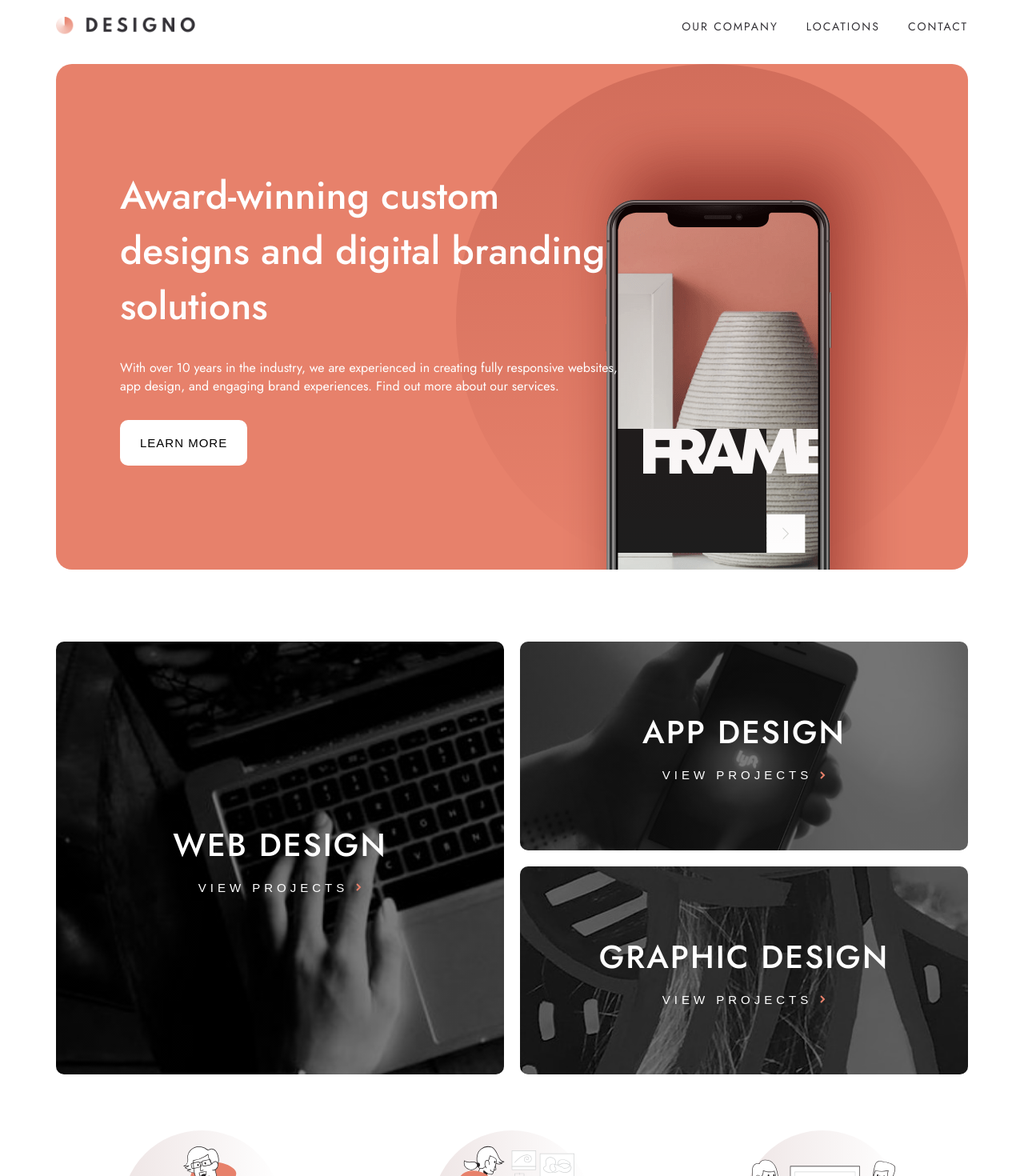
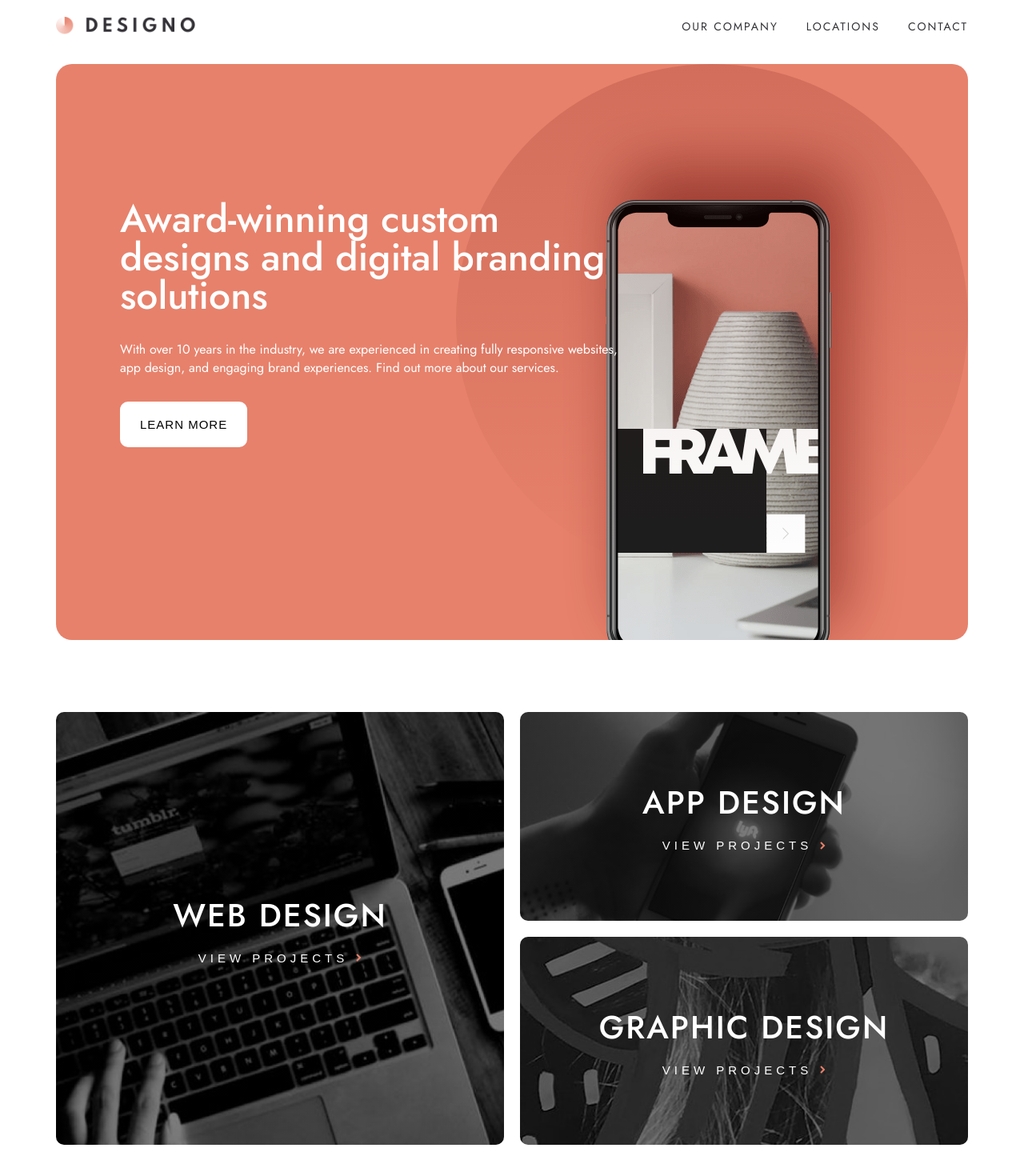
Before and after one commit to curlos/designo-agency-website, a Next.js app: page / in a window 1280 px wide. Shown: the top 1470 px of the page at 80% size. Built offline with nearby package versions, Linux system fonts and the light colour scheme.

Commit message:
Made circle backgrounds more responsive

```diff
--- a/components/CallToAction.js
+++ b/components/CallToAction.js
@@ -5,7 +5,9 @@ import { devices } from '../styles/media_queries'
 const Container = styled.div`
   border-radius: 20px;
   background-color: #E7816B;
-  background-image: url('/assets/shared/desktop/bg-pattern-three-circles.svg');
+  background-image: url('/assets/shared/desktop/bg-pattern-call-to-action.svg');
+  background-size: cover;
+  background-position: right center;
   padding: 60px 80px;
   color: #FFFFFF;
   display: flex;
@@ -23,6 +25,8 @@ const Container = styled.div`
     text-align: center;
     gap: 20px;
     margin-top: 170px;
+    margin-left: 40px;
+    margin-right: 40px;
   };
 
   @media ${devices.mobile} {
--- a/components/DesignType.js
+++ b/components/DesignType.js
@@ -46,6 +46,16 @@ const Container = styled.div`
 
   @media ${devices.tablet} {
     padding: 40px;
+
+    background-image:
+      linear-gradient(0deg, rgba(0, 0, 0, 0.5), rgba(0, 0, 0, 0.5)),
+      url('${props => props.mobileBgImage ? props.mobileBgImage :props.bgImage}');
+
+    &:hover, &:active {
+      background-image:
+        linear-gradient(0deg, rgba(231,129,107, 0.6), rgba(231,129,107, 0.6)),
+        url('${props => props.mobileBgImage ? props.mobileBgImage :props.bgImage}');
+    }
   };
 
   @media ${devices.mobile} {
@@ -76,7 +86,9 @@ const DesignType = ({ type }) => {
       case 'WEB DESIGN':
         return {
           name: 'WEB DESIGN',
-          bgImage: '/assets/home/desktop/image-web-design-small.jpg',
+          bgImage: '/assets/home/desktop/image-web-design-large.jpg',
+          mobileBgImage: '/assets/home/desktop/image-web-design-small.jpg',
+
           routerLink: '/web-design'
         }
       case 'APP DESIGN':
@@ -100,11 +112,11 @@ const DesignType = ({ type }) => {
     }
   }
 
-  const { name, bgImage, routerLink } = getDesignTypeInfo(type)
+  const { name, bgImage, mobileBgImage, routerLink } = getDesignTypeInfo(type)
 
   return (
     <Link href={`${routerLink}`} passHref>
-      <Container bgImage={bgImage}>
+      <Container bgImage={bgImage} mobileBgImage={mobileBgImage}>
         <InnerContainer>
           <h2>{name}</h2>
           <button>
--- a/components/HomeTopInfo.js
+++ b/components/HomeTopInfo.js
@@ -11,13 +11,22 @@ const Container = styled.div`
   border-radius: 20px;
   margin: 0px 70px;
   margin-top: 80px;
+  flex: 1;
+  height: 100%;
+
+  @media ${devices.tablet} {
+    margin-left: 40px;
+    margin-right: 40px;
+    background-position: 250% 110%, 50% 1300%;
+  }
 
 
   @media ${devices.mobile} {
     margin: 0px;
     border-radius: 0px;
     margin-top: 65px;
-    background-position: 100% 28%;
+    padding-bottom: 120px;
+    background-position: 0% 100%, 50% -170%;
   };
 `
 
@@ -25,10 +34,14 @@ const Wrapper = styled.div`
   margin-top: 40px;
   border-radius: 20px;
   padding: 130px 80px;
+  height: 100%;
 
   @media ${devices.tablet} {
     flex-direction: column;
     text-align: center;
+    padding: 50px 60px;
+    margin-top: 0px;
+
   };
 
   @media ${devices.mobile} {
@@ -47,6 +60,7 @@ const Left = styled.div`
   h2 {
     font-size: 48px;
     font-weight: 500;
+    line-height: 48px;
   };
 
   p {
@@ -57,6 +71,9 @@ const Left = styled.div`
   @media ${devices.tablet} {
     text-align: center;
     align-items: center;
+    width: 100%;
+    height: 100%;
+    margin-top: 60px;
   };
 
   @media ${devices.mobile} {
@@ -69,13 +86,6 @@ const Left = styled.div`
     p {
       font-size: 15px;
     }
-  }
-`
-
-const Right = styled.div`
-
-  img {
-    width: 100%;
   }
 `
 
@@ -97,7 +107,7 @@ const WhiteButton = styled.button`
     color: #FFFFFF;
   }
 
-  @media ${devices.mobile} {
+  @media ${devices.tablet} {
     align-self: center;
   };
 `
--- a/components/Navbar.js
+++ b/components/Navbar.js
@@ -12,10 +12,13 @@ const Container = styled.div`
   background-color: #FFFFFF;
   height: 65px;
 
+  @media ${devices.tablet} {
+    padding: 20px;
+  };
+
   @media ${devices.mobile} {
     padding: 20px;
     margin-bottom: 0px;
-
   };
 `
 
--- a/pages/index.js
+++ b/pages/index.js
@@ -23,9 +23,10 @@ const Container = styled.main`
   };
 `
 
-const MarginOffset = styled.div`
-  height: 65px;
-  width: 100%;
+const Wrapper = styled.div`
+  min-height: 100vh;
+  display: flex;
+  flex-direction: column;
 `
 
 export default function Home() {
@@ -38,8 +39,10 @@ export default function Home() {
         <link rel="icon" href="/favicon.ico" />
       </Head>
 
-      <Navbar />
-      <HomeTopInfo />
+      <Wrapper>
+        <Navbar />
+        <HomeTopInfo />
+      </Wrapper>
 
       <Container>
         <DesignTypes />
--- a/styles/media_queries.js
+++ b/styles/media_queries.js
@@ -1,7 +1,7 @@
 const sizes = {
   mobileS: '320px',
   mobileM: '375px',
-  mobileL: '500px',
+  mobileL: '599px',
   tablet: '900px',
   laptop: '1024px',
   laptopL: '1440px',
```
Also changed, not shown: components/DesignTitle.js (+27 -1 lines).
